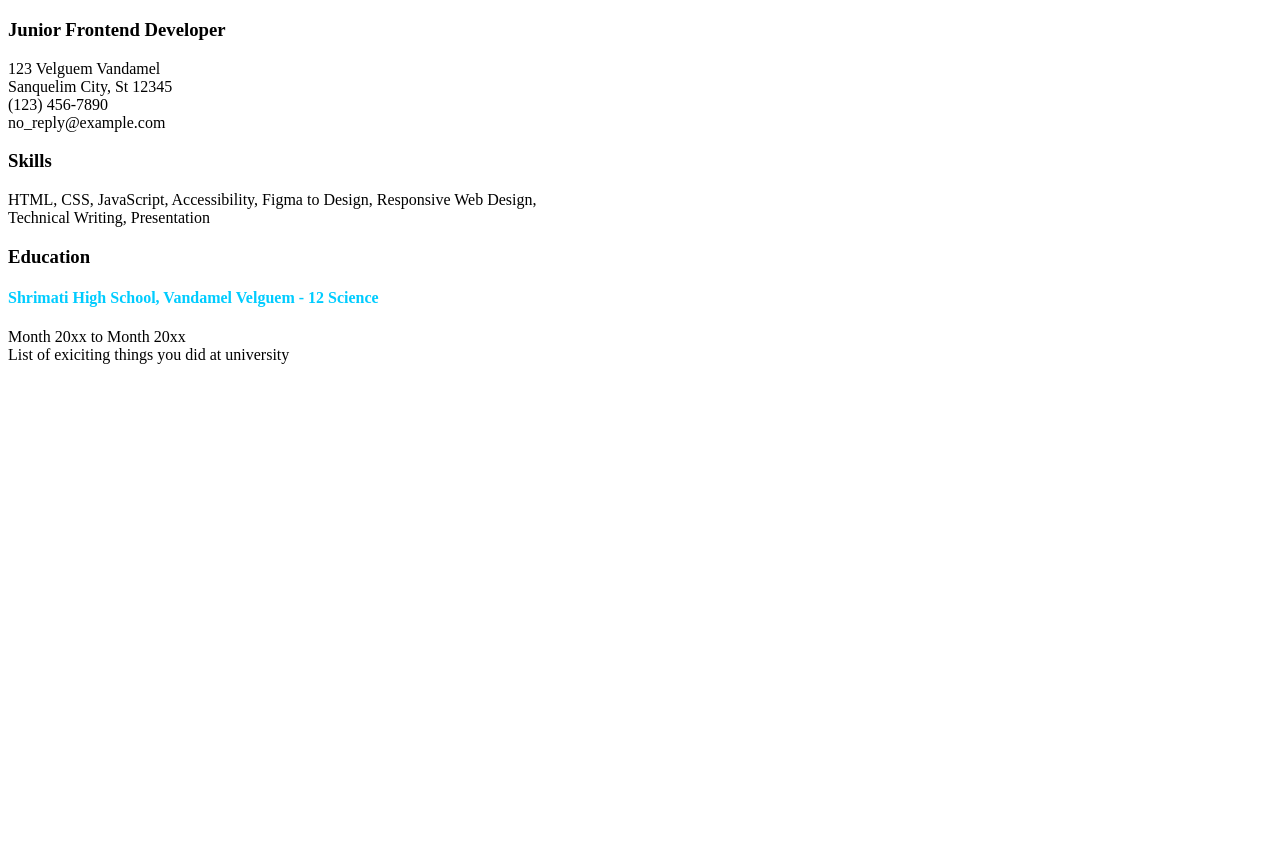
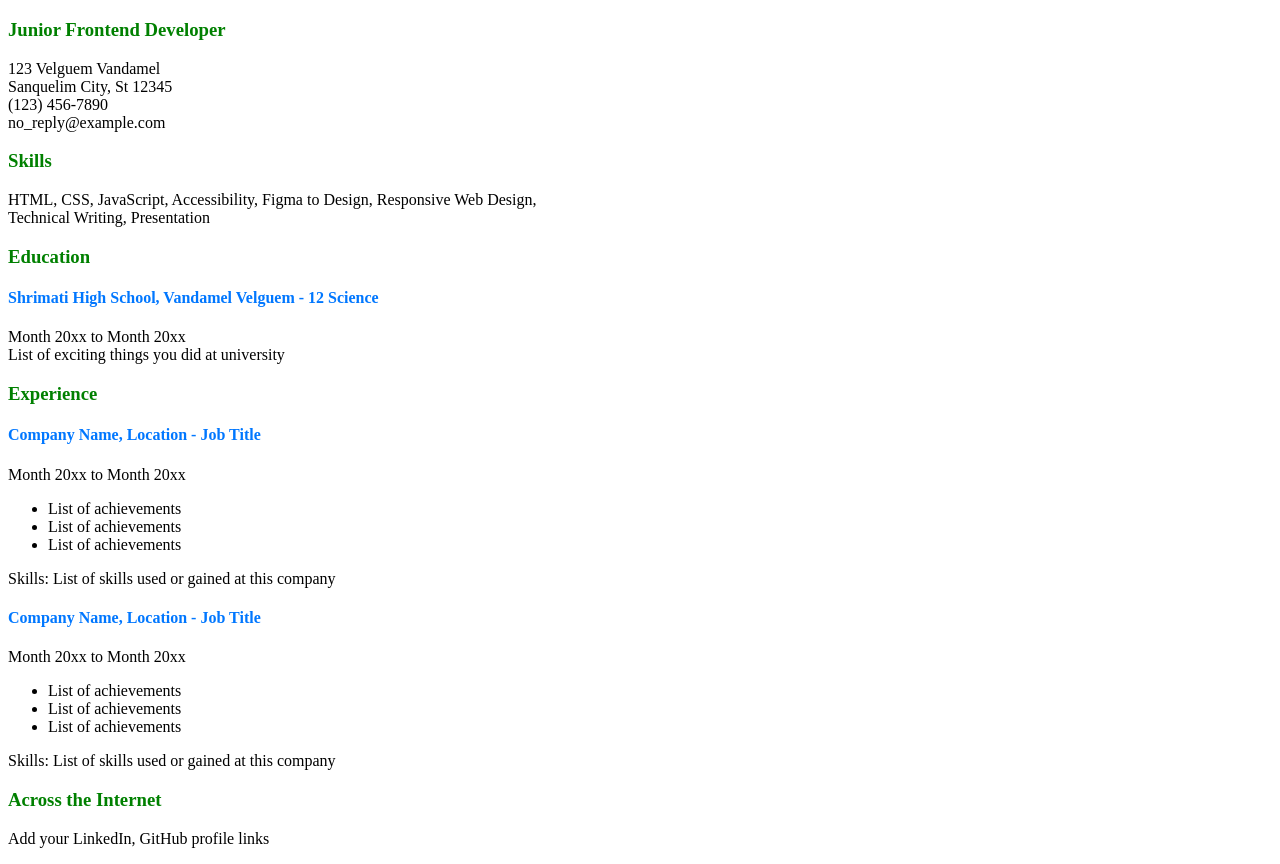
Before and after one commit to nishxd09-droid/Single-Page-CV, a plain HTML site: page index.html in a window 1280 px wide. Shown: the part 71-935 px from the top of the page. Before the commit the page ends 800 px from the top, so only its background shows below. Drawn offline with Linux system fonts and the light colour scheme.

Commit message:
Completed Single-Page CV

```diff
--- a/index.html
+++ b/index.html
@@ -1,12 +1,16 @@
 <!DOCTYPE html>
 <html lang="en">
+
 <head>
+    <meta charset="UTF-8">
+    <meta name="viewport" content="width=device-width, initial-scale=1.0">
     <title>Single-Page-CV</title>
 </head>
+
 <body>
     <hr>
     <h1>Nishad</h1>
-    <h3>Junior Frontend Developer</h3>
+    <h3 style="color: green;">Junior Frontend Developer</h3>
 
     <p>123 Velguem Vandamel <br>
         Sanquelim City, St 12345 <br>
@@ -14,17 +18,39 @@
         no_reply@example.com
     </p>
 
-    <h3>Skills</h3>
-    <p>HTML, CSS, JavaScript, Accessibility, Figma to Design, Responsive Web Design, <br>
+    <h3 style="color: green;">Skills</h3>
+    <p>
+        HTML, CSS, JavaScript, Accessibility, Figma to Design, Responsive Web Design, <br>
         Technical Writing, Presentation
     </p>
 
-    <h3>Education</h3>
-    <h4 style="color: rgb(0, 204, 255);">Shrimati High School, Vandamel Velguem - 12 Science</h4>
+    <h3 style="color: green;">Education</h3>
+    <h4 style="color: rgb(0, 119, 255);">Shrimati High School, Vandamel Velguem - 12 Science</h4>
     <p>Month 20xx to Month 20xx <br>
-        List of exiciting things you did at university
+        List of exciting things you did at university
     </p>
 
+    <h3 style="color: green;">Experience</h3>
+    <h4 style="color: rgb(0, 119, 255);">Company Name, Location - Job Title</h4>
+    <p>Month 20xx to Month 20xx</p>
+    <ul>
+        <li>List of achievements</li>
+        <li>List of achievements</li>
+        <li>List of achievements</li>
+    </ul>
+    <p>Skills: List of skills used or gained at this company</p>
 
+    <h4 style="color: rgb(0, 119, 255);">Company Name, Location - Job Title</h4>
+    <p>Month 20xx to Month 20xx</p>
+    <ul>
+        <li>List of achievements</li>
+        <li>List of achievements</li>
+        <li>List of achievements</li>
+    </ul>
+    <p>Skills: List of skills used or gained at this company</p>
+
+    <h3 style="color: green;">Across the Internet</h3>
+    <p>Add your LinkedIn, GitHub profile links</p>
 </body>
+
 </html>
```
